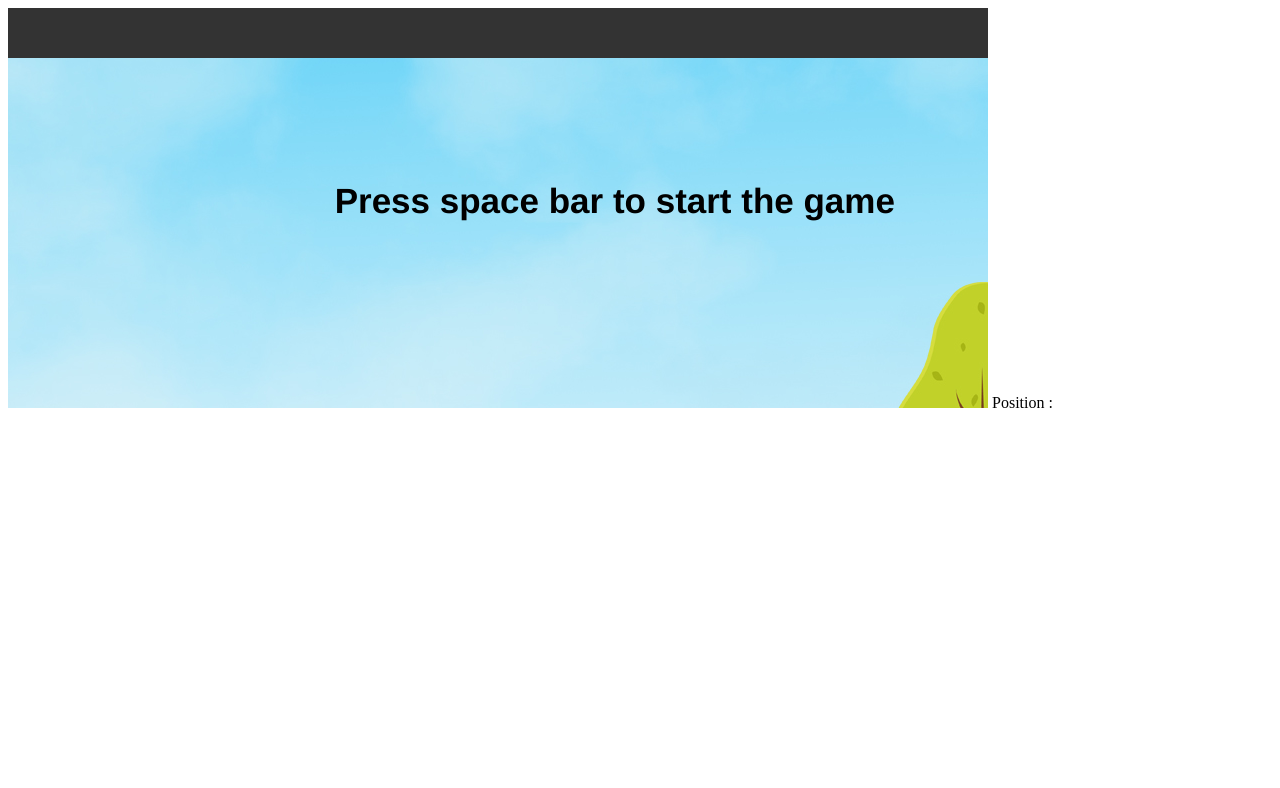
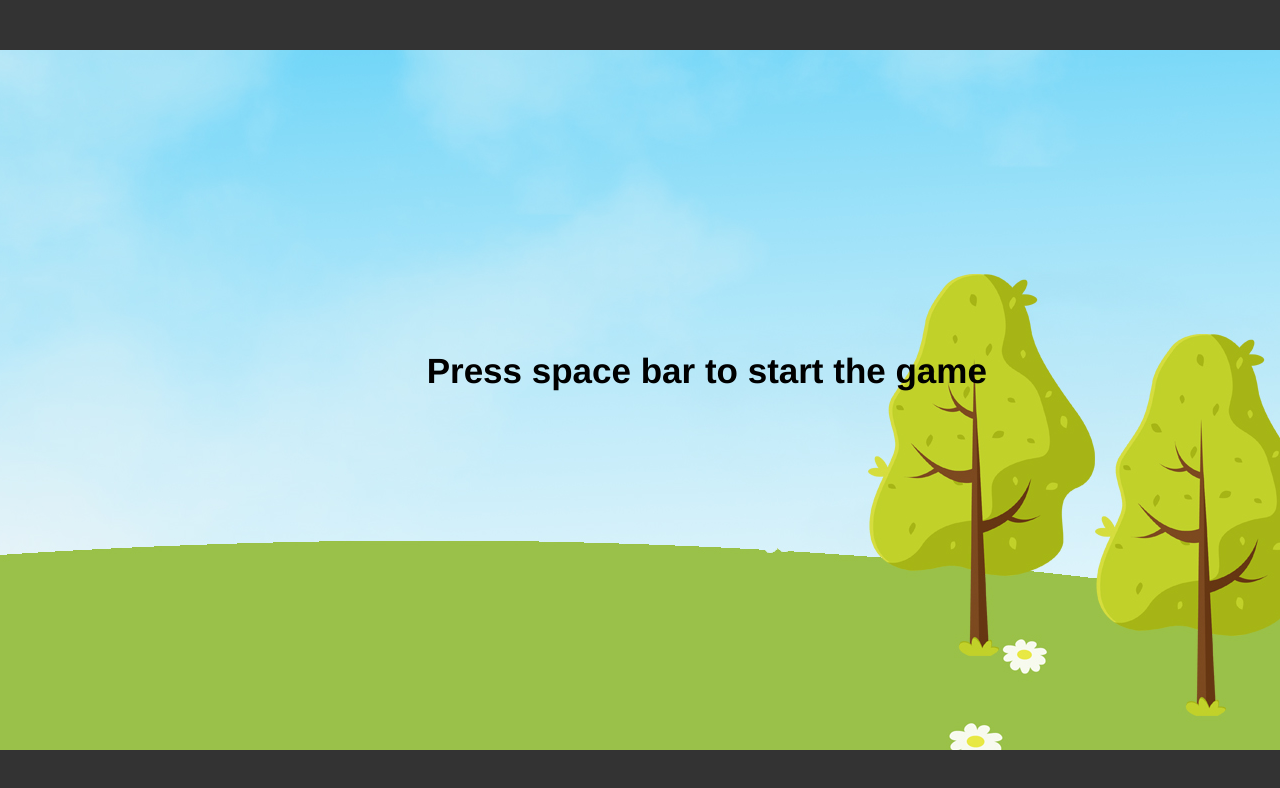
Before and after one commit to sachie026-zz/html5-save-earth-game, a website: page index.html in a window 1280 px wide. Drawn offline with Linux system fonts and the light colour scheme.

Commit message:
initial folder structure commit

```diff
--- /dev/null
+++ b/css/app.css
@@ -0,0 +1,13 @@
+html, body{
+    height: 100%;
+    box-sizing: border-box;
+    margin: 0 !important;
+    padding: 0 !important;
+}
+
+
+body{
+    display: flex;
+    justify-content: center;
+    align-items: center;
+}
--- a/index.html
+++ b/index.html
@@ -3,15 +3,16 @@
 
 <head>
 	<meta charset="utf-8">
-	<title>Simple Canvas Game</title>
+	<title>UWS</title>
+	<link rel="stylesheet" type="text/css" href="css/app.css" />
 </head>
 
 <body>
+	<script type="text/javascript" src="js/constants.js"></script>
 	<script type="text/javascript" src="js/entity.js"></script>
 	<script type="text/javascript" src="js/utilities.js"></script>
 	<script type="text/javascript" src="js/game.js"></script>
-	<script type="text/javascript" src="js/events.js"></script> Position :
-	<span id="xy"></span>
+	<script type="text/javascript" src="js/events.js"></script>
 </body>
 
 </html>
--- /dev/null
+++ b/js/constants.js
@@ -0,0 +1,8 @@
+// Create the canvas
+var canvas = document.createElement("canvas");
+var ctx = canvas.getContext("2d");
+// canvas.width = 1600;
+// canvas.height = 800;
+canvas.width = window.innerWidth;
+canvas.height = window.innerHeight;
+document.body.appendChild(canvas);
--- a/js/entity.js
+++ b/js/entity.js
@@ -47,7 +47,8 @@ class Enemy extends Entity {
     update() {
         if (this.isMoving) {
             if (this.x < 0) {
-                this.x = canvas.width
+                this.x = canvas.width;
+                this.y = Math.floor(Math.random() * 600) + 100;
             }
             this.x -= enemySpeed;
         }
--- a/js/game.js
+++ b/js/game.js
@@ -2,13 +2,12 @@
 var keysDown = {};
 
 // Create the canvas
-var canvas = document.createElement("canvas");
-var ctx = canvas.getContext("2d");
-// canvas.width = 1600;
-// canvas.height = 800;
-canvas.width = window.innerWidth - 300;
-canvas.height = window.innerHeight - 400;
-document.body.appendChild(canvas);
+// var canvas = document.createElement("canvas");
+// var ctx = canvas.getContext("2d");
+// // canvas.width = 1600;
+// // canvas.height = 800;
+// canvas.width = window.innerWidth - 300;
+// canvas.height = window.innerHeight - 400;
 
 let GameScore = 0;
 let enemySpeed = 3;
```
Also changed, not shown: 1 other file.
